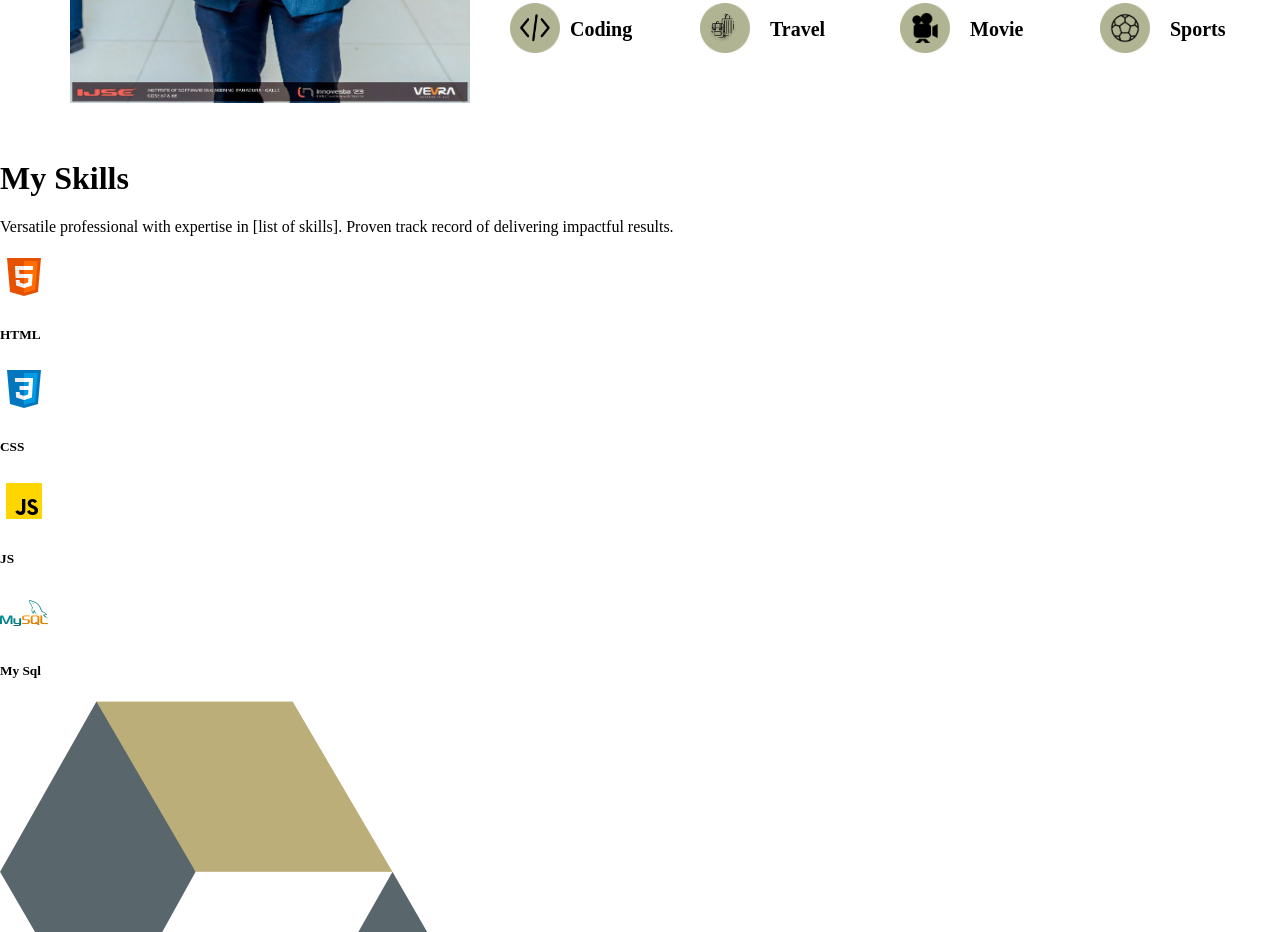
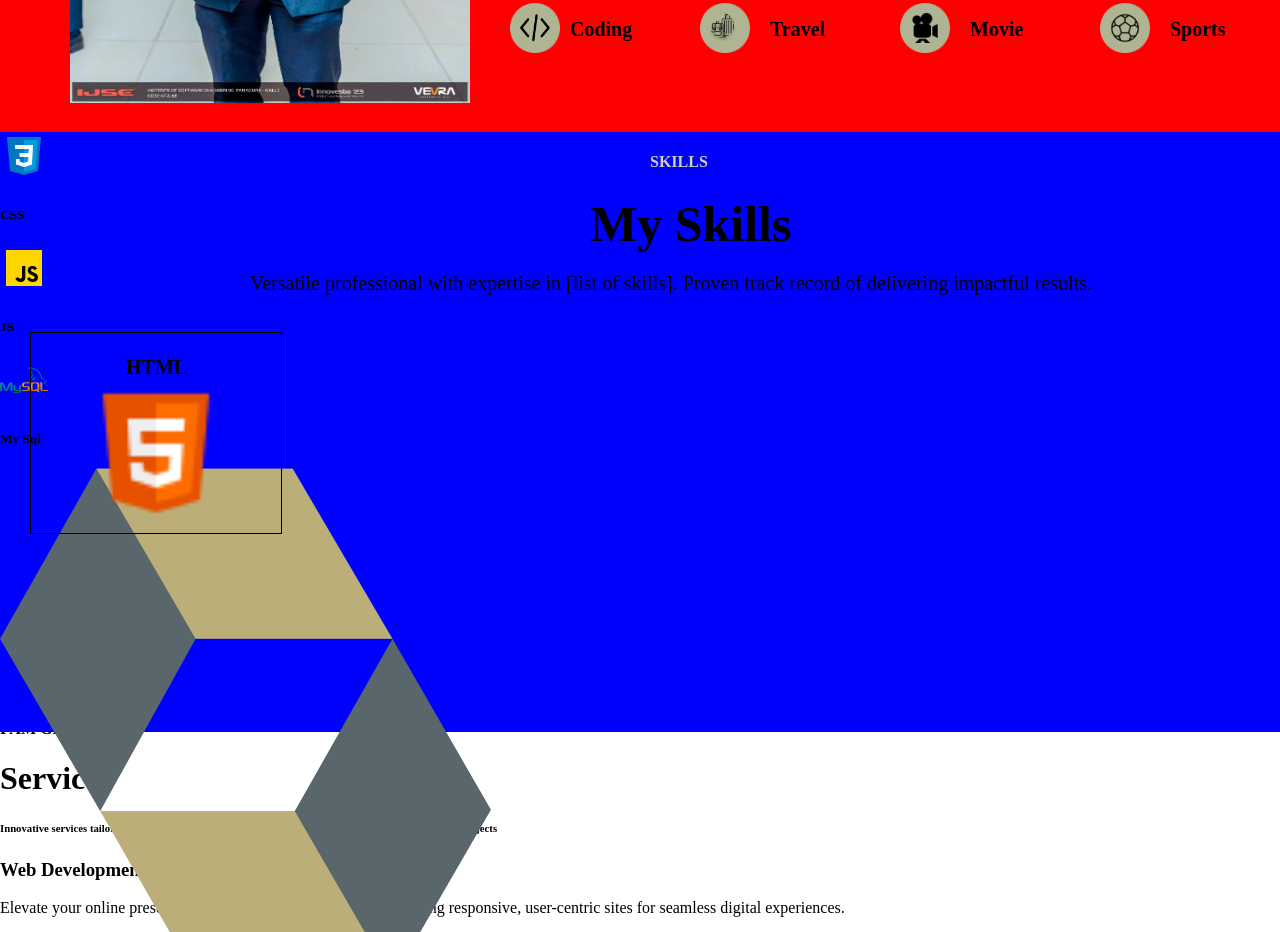
Before and after one commit to kavindu0818/Portfoliyo, a plain HTML site: page src/html/index.html in a window 1280 px wide. Shown: the part 1321-2253 px from the top of the page. Drawn offline with Linux system fonts and the light colour scheme.

Commit message:
development

```diff
--- a/src/css/Style.css
+++ b/src/css/Style.css
@@ -223,7 +223,7 @@ body{
 #about{
     position: relative;
     height: 600px;
-    background-color: white;
+    background-color: red;
     width: 1350px;
     top: 54px;
 }
@@ -358,3 +358,59 @@ body{
     font-size: 20px;
     font-weight: bold;
 }
+
+#skillSet{
+    position: relative;
+    height: 600px;
+    background-color: blue;
+    width: 1350px;
+    top: 33px;
+
+}
+#skillH4{
+    position: absolute;
+    left: 650px;
+    color: #D1D0BA;
+
+}
+
+#skillH1{
+    position: absolute;
+    /*align-content: center;*/
+    left: 590px;
+    font-weight: bolder;
+    top: 30px;
+    font-size: 50px;
+}
+
+#skillP{
+    position: absolute;
+    top: 120px;
+    left: 250px;
+    font-size: 20px;
+}
+
+#htmlDiv{
+    position: absolute;
+    width: 250px;
+    height: 200px;
+    border: 1px solid black;
+    margin: 30px;
+    top: 170px;
+}
+
+#html{
+    position: absolute;
+    width: 150px;
+    height: 150px;
+    margin: 20px;
+    top: 25px;
+    left: 30px;
+}
+
+#htmlH5{
+    position: absolute;
+    font-size: 20px;
+    left: 95px;
+    top: -10px;
+}
--- a/src/html/index.html
+++ b/src/html/index.html
@@ -132,52 +132,52 @@
 </section>
 
 
-<section>
+<section id="skillSet">
 
     <div>
-        <h4>SKILLS</h4>
-        <h1>My Skills</h1>
-        <p>Versatile professional with expertise in [list of skills]. Proven track record of delivering impactful results.</p>
+        <h4 id="skillH4">SKILLS</h4>
+        <h1 id="skillH1">My Skills</h1>
+        <p id="skillP">Versatile professional with expertise in [list of skills]. Proven track record of delivering impactful results.</p>
     </div>
 
-     <div>
-         <img src="../Assest/Skills/HTML.png">
-         <h5>HTML</h5>
+     <div id="htmlDiv">
+         <img src="../Assest/Skills/HTML.png" id="html">
+         <h5 id="htmlH5">HTML</h5>
      </div>
 
-    <div>
-        <img src="../Assest/Skills/CSS.png">
-        <h5>CSS</h5>
+    <div id="cssDiv">
+        <img src="../Assest/Skills/CSS.png" id="css">
+        <h5 id="cssH5">CSS</h5>
     </div>
 
-    <div>
-        <img src="../Assest/Skills/JS.png">
-        <h5>JS</h5>
+    <div id="jsDiv">
+        <img src="../Assest/Skills/JS.png" id="js">
+        <h5 id="jsH5">JS</h5>
     </div>
 
-    <div>
-        <img src="../Assest/Skills/MYSQL.png">
-        <h5>My Sql</h5>
+    <div id="mysqlDiv">
+        <img src="../Assest/Skills/MYSQL.png" id="mysql">
+        <h5 id="mysqlH5">My Sql</h5>
     </div>
 
-    <div>
-        <img src="../Assest/Skills/Hybernet.png">
-        <h5>Hybernet</h5>
+    <div id="hybernrtDiv">
+        <img src="../Assest/Skills/Hybernet.png" id="hybernet">
+        <h5 id="hybernetH5">Hybernet</h5>
     </div>
 
-    <div>
-        <img src="../Assest/Skills/Spring%20Boot.png">
-        <h5>Spring Boot</h5>
+    <div id="springDiv">
+        <img src="../Assest/Skills/Spring%20Boot.png" id="spring">
+        <h5 id="springH5">Spring Boot</h5>
     </div>
 
-    <div>
-        <img src="../Assest/Skills/React.png">
-        <h5>React</h5>
+    <div id="reactDiv">
+        <img src="../Assest/Skills/React.png" id="react">
+        <h5 id="reactH5">React</h5>
     </div>
 
-    <div>
-        <img src="../Assest/Skills/Figma.png">
-        <h5>Figma</h5>
+    <div id="figmaDiv">
+        <img src="../Assest/Skills/Figma.png" id="figma">
+        <h5 id="figmaH5">Figma</h5>
     </div>
 
 </section>
```
